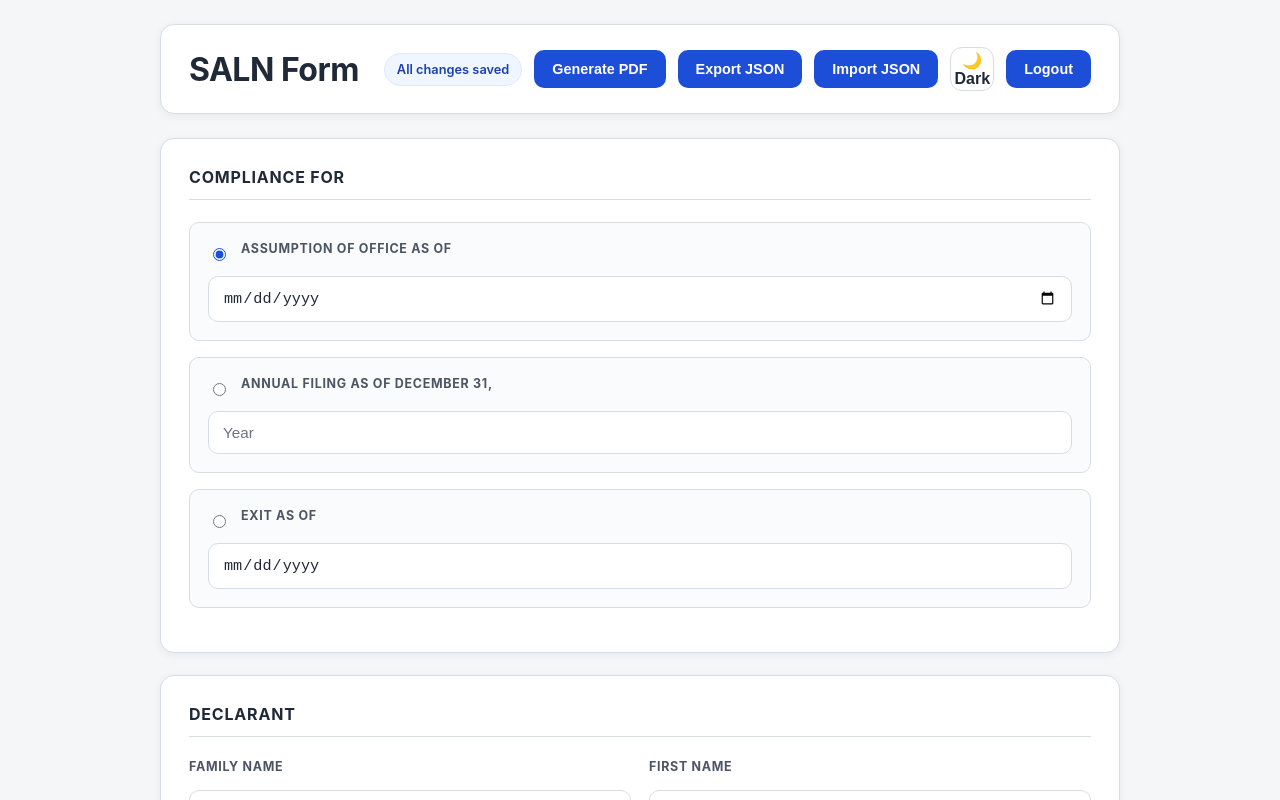
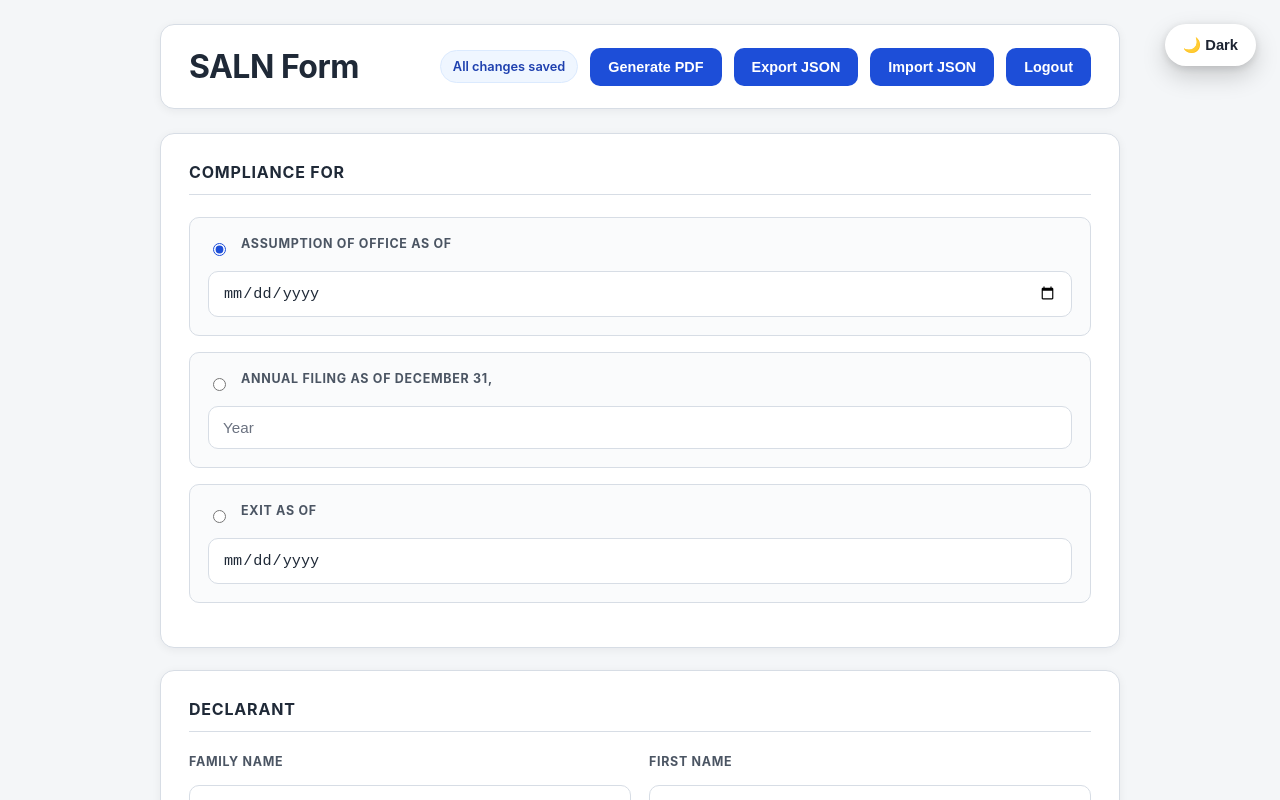
Before and after one commit to mkpautin/saln-portal-microservices, a Vue app in the folder frontend/: page /saln in a window 1280 px wide. Built offline with nearby package versions, Linux system fonts and the light colour scheme; no server answers.

Commit message:
Dark Mode Button

```diff
--- a/frontend/src/views/LoginPage.vue
+++ b/frontend/src/views/LoginPage.vue
@@ -92,7 +92,7 @@ onMounted(() => {
           class="theme-toggle"
           @click="toggleThemeMode"
         >
-          {{ isDark ? '☀️ Light' : '🌙 Dark' }}
+          {{ isDark ? '☀️' : '🌙' }}
       </button>
 
         <div class="brand-badge">
@@ -887,18 +887,27 @@ input:focus {
   background: #f1f5f9;
 }
 .theme-toggle {
-  width: 44px;
-  height: 44px;
+  position: fixed;
 
-  border-radius: 12px;
+  top: 24px;
+  right: 24px;
+
+  z-index: 9999;
+
+  width: 52px;
+  height: 52px;
+
+  border-radius: 999px;
 
   border: 1px solid var(--border);
 
-  background: white;
+  background: rgba(255, 255, 255, 0.9);
+
+  backdrop-filter: blur(10px);
 
   color: var(--text-primary);
 
-  font-size: 1rem;
+  font-size: 1.1rem;
 
   cursor: pointer;
 
@@ -906,16 +915,52 @@ input:focus {
   align-items: center;
   justify-content: center;
 
+  box-shadow:
+    0 10px 25px rgba(15, 23, 42, 0.12);
+
   transition:
     background 0.15s ease,
     border-color 0.15s ease,
-    transform 0.15s ease;
+    transform 0.15s ease,
+    box-shadow 0.15s ease;
 }
 
 .theme-toggle:hover {
-  transform: translateY(-1px);
+  transform: translateY(-2px) scale(1.03);
 
-  background: #f3f4f6;
+  background: white;
+
+  box-shadow:
+    0 14px 30px rgba(15, 23, 42, 0.18);
+}
+
+/* DARK MODE */
+
+.dark .theme-toggle {
+  background: rgba(17, 24, 39, 0.85);
+
+  border: 1px solid var(--border);
+
+  color: white;
+
+  box-shadow:
+    0 10px 25px rgba(0, 0, 0, 0.35);
+}
+
+.dark .theme-toggle:hover {
+  background: #1f2937;
+}
+
+/* MOBILE */
+
+@media (max-width: 768px) {
+  .theme-toggle {
+    top: 16px;
+    right: 16px;
+
+    width: 48px;
+    height: 48px;
+  }
 }
 .dark {
   --bg-primary: #0b1120;
--- a/frontend/src/views/SALNForm.vue
+++ b/frontend/src/views/SALNForm.vue
@@ -21,7 +21,7 @@
         </form>
         <button
           type="button"
-          class="theme-toggle"
+          class="theme-float-btn"
           @click="toggleTheme"
         >
           {{ isDark ? '☀ Light' : '🌙 Dark' }}
@@ -1770,6 +1770,73 @@ input[type='checkbox'] {
 .theme-toggle:hover {
   background: #1f2937;
 }
+/* FLOATING THEME BUTTON */
+
+.theme-float-btn {
+  position: fixed;
+
+  top: 24px;
+  right: 24px;
+
+  z-index: 9999;
+
+  border: none;
+
+  border-radius: 999px;
+
+  padding: 12px 18px;
+
+  background: white;
+
+  color: rgba(17, 24, 39, 0.95);
+
+  font-size: 0.92rem;
+  font-weight: 700;
+
+  cursor: pointer;
+
+  backdrop-filter: blur(10px);
+
+  box-shadow:
+    0 10px 25px rgba(0, 0, 0, 0.18),
+    0 2px 8px rgba(0, 0, 0, 0.12);
+
+  transition:
+    transform 0.18s ease,
+    background 0.18s ease,
+    box-shadow 0.18s ease;
+}
+
+.theme-float-btn:hover {
+  transform: translateY(-2px);
+
+  background: #2563eb;
+
+  box-shadow:
+    0 14px 30px rgba(37, 99, 235, 0.28),
+    0 4px 12px rgba(37, 99, 235, 0.18);
+}
+
+.dark .theme-float-btn {
+  background: rgba(30, 41, 59, 0.96);
+  color: #f8fafc;
+}
+
+.dark .theme-float-btn:hover {
+  background: #3b82f6;
+}
+
+@media (max-width: 768px) {
+  .theme-float-btn {
+    top: 16px;
+    right: 16px;
+
+    padding: 11px 15px;
+
+    font-size: 0.85rem;
+  }
+}
+
 
 /* DARK MODE */
 
```
